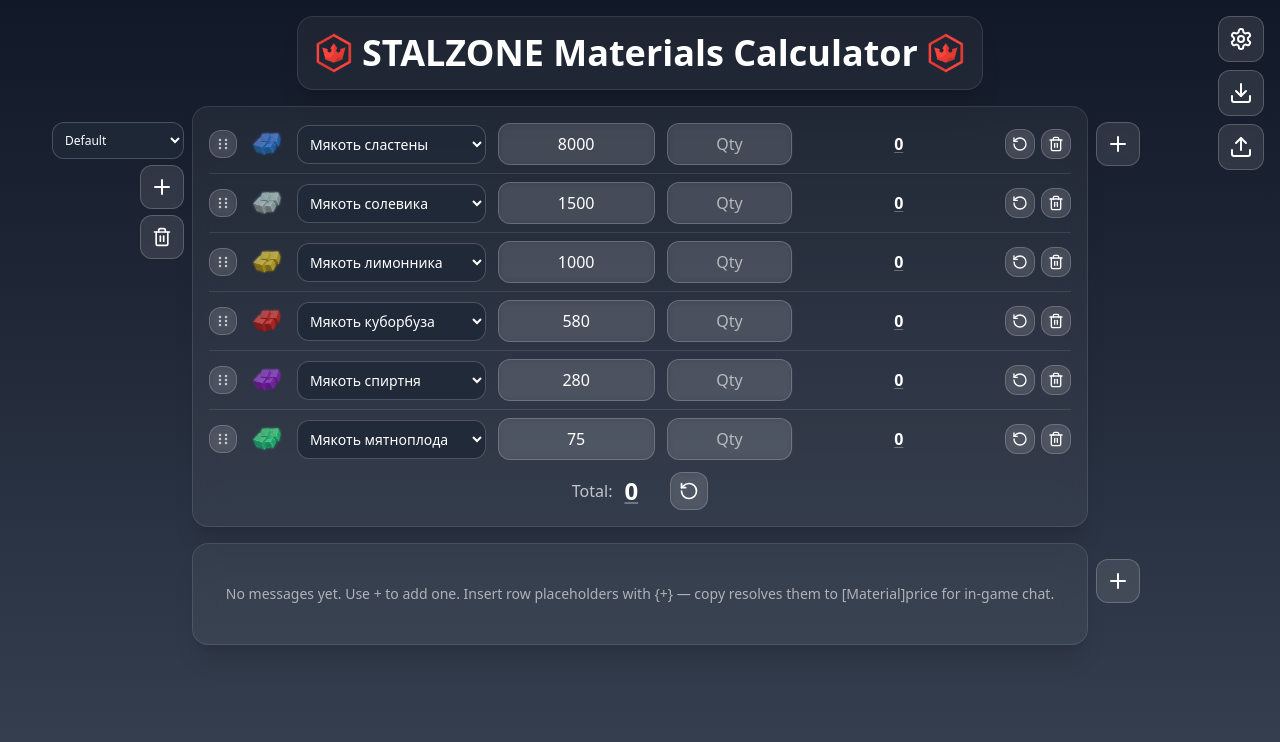
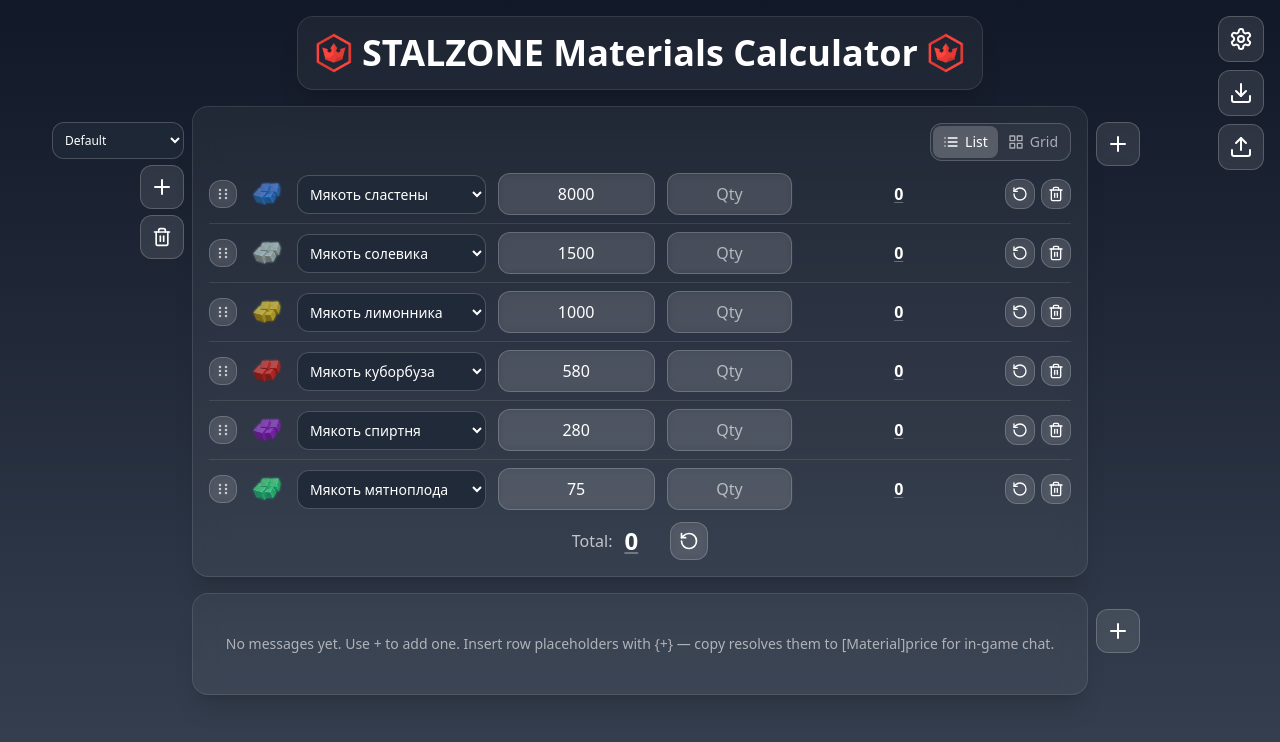
Before and after one commit to Falxns/sc-calculator-app, a React (Vite) app: page / in a window 1280 px wide. Shown: the top 742 px of the page. Built offline with nearby package versions, Linux system fonts and the light colour scheme.

Commit message:
feat: add grid view toggle

```diff
--- /dev/null
+++ b/src/components/CalculatorGridTile/CalculatorGridTile.tsx
@@ -0,0 +1,110 @@
+import React from 'react';
+import { useSortable } from '@dnd-kit/sortable';
+import { CSS } from '@dnd-kit/utilities';
+import type { Calculator, CalculatorState, Material } from '../../types';
+import { findMaterial, getMaterialImageSrc } from '../../utils/materialImage';
+
+interface CalculatorGridTileProps {
+  materials: Material[];
+  calculator: Calculator;
+  setCalculatorState: React.Dispatch<React.SetStateAction<CalculatorState>>;
+}
+
+const CalculatorGridTile = ({
+  materials,
+  calculator,
+  setCalculatorState,
+}: CalculatorGridTileProps) => {
+  const { id, materialId, price, quantity } = calculator;
+  const material = findMaterial(materials, materialId);
+  const imageSrc = getMaterialImageSrc(material);
+
+  const {
+    attributes,
+    listeners,
+    setNodeRef,
+    setActivatorNodeRef,
+    transform,
+    transition,
+    isDragging,
+  } = useSortable({ id });
+
+  const style = {
+    transform: CSS.Transform.toString(transform),
+    transition,
+    zIndex: isDragging ? 1 : undefined,
+    opacity: isDragging ? 0.85 : undefined,
+  };
+
+  const rejectRawInput = (raw: string) =>
+    raw.includes('-') || raw.includes('+') || raw.includes('e') || raw.includes('E');
+
+  const excludeSpecialCharacters = (e: React.KeyboardEvent<HTMLInputElement>) => {
+    if (['-', 'e', 'E', '+'].includes(e.key)) {
+      e.preventDefault();
+    }
+  };
+
+  const handleChange = (e: React.ChangeEvent<HTMLInputElement>, key: 'price' | 'quantity') => {
+    const raw = e.target.value;
+    if (rejectRawInput(raw)) return;
+
+    const nextValue = raw === '' ? 0 : Number(raw);
+    setCalculatorState((prev) => ({
+      ...prev,
+      calculators: prev.calculators.map((calc) =>
+        calc.id === id ? { ...calc, [key]: nextValue } : calc
+      ),
+    }));
+  };
+
+  return (
+    <div
+      ref={setNodeRef}
+      style={style}
+      title={material?.label ?? materialId}
+      className={`glass-effect flex flex-col items-center gap-1.5 p-2 min-w-0 ${
+        isDragging ? 'relative' : ''
+      }`}
+    >
+      <button
+        type="button"
+        ref={setActivatorNodeRef}
+        className="cursor-grab active:cursor-grabbing touch-none p-0.5 rounded-lg hover:bg-white/10"
+        aria-label={`Drag to reorder ${material?.label ?? materialId}`}
+        {...listeners}
+        {...attributes}
+      >
+        {imageSrc ? (
+          <img
+            src={imageSrc}
+            alt={material?.label ?? materialId}
+            className="w-10 h-10 object-contain pointer-events-none"
+          />
+        ) : (
+          <span className="w-10 h-10 rounded-lg bg-white/10 block" aria-hidden />
+        )}
+      </button>
+      <input
+        className="input py-1 px-1 text-xs text-center w-full min-w-0"
+        type="number"
+        value={price === 0 ? '' : price}
+        placeholder="Price"
+        aria-label={`Price for ${material?.label ?? materialId}`}
+        onChange={(e) => handleChange(e, 'price')}
+        onKeyDown={excludeSpecialCharacters}
+      />
+      <input
+        className="input py-1 px-1 text-xs text-center w-full min-w-0"
+        type="number"
+        value={quantity === 0 ? '' : quantity}
+        placeholder="Qty"
+        aria-label={`Quantity for ${material?.label ?? materialId}`}
+        onChange={(e) => handleChange(e, 'quantity')}
+        onKeyDown={excludeSpecialCharacters}
+      />
+    </div>
+  );
+};
+
+export default CalculatorGridTile;
--- /dev/null
+++ b/src/components/CalculatorViewToggle/CalculatorViewToggle.tsx
@@ -0,0 +1,44 @@
+import type { CalculatorViewMode } from '../../types/calculatorView';
+import GridIcon from '../icons/GridIcon';
+import ListIcon from '../icons/ListIcon';
+
+interface CalculatorViewToggleProps {
+  value: CalculatorViewMode;
+  onChange: (mode: CalculatorViewMode) => void;
+}
+
+const modes: { id: CalculatorViewMode; label: string; Icon: typeof ListIcon }[] = [
+  { id: 'list', label: 'List view', Icon: ListIcon },
+  { id: 'grid', label: 'Grid view', Icon: GridIcon },
+];
+
+const CalculatorViewToggle = ({ value, onChange }: CalculatorViewToggleProps) => (
+  <div
+    className="inline-flex rounded-xl border border-white/20 bg-white/5 p-0.5"
+    role="group"
+    aria-label="Calculator display mode"
+  >
+    {modes.map(({ id, label, Icon }) => {
+      const active = value === id;
+      return (
+        <button
+          key={id}
+          type="button"
+          className={`flex items-center gap-1.5 rounded-lg px-2.5 py-1.5 text-sm transition-colors ${
+            active
+              ? 'bg-white/20 text-white'
+              : 'text-white/60 hover:text-white hover:bg-white/10'
+          }`}
+          aria-label={label}
+          aria-pressed={active}
+          onClick={() => onChange(id)}
+        >
+          <Icon className="w-4 h-4" />
+          <span className="hidden sm:inline">{id === 'list' ? 'List' : 'Grid'}</span>
+        </button>
+      );
+    })}
+  </div>
+);
+
+export default CalculatorViewToggle;
--- a/src/components/PriceCalculator/PriceCalculator.tsx
+++ b/src/components/PriceCalculator/PriceCalculator.tsx
@@ -7,10 +7,12 @@ import {
 import {
   SortableContext,
   arrayMove,
+  rectSortingStrategy,
   verticalListSortingStrategy,
 } from '@dnd-kit/sortable';
 import useToast from '../../hooks/useToast';
 import useSortableSensors from '../../hooks/useSortableSensors';
+import useLocalStorage from '../../hooks/useLocalStorage';
 import { createCalculator, DEFAULT_MATERIALS } from '../../constants/materials';
 import {
   sectionWrapperClass,
@@ -20,8 +22,11 @@ import {
   sideActionButtonClass,
 } from '../../constants/layout';
 import type { CalculatorProfile, CalculatorState, Material } from '../../types';
+import type { CalculatorViewMode } from '../../types/calculatorView';
 import { copyToClipboard } from '../../utils/copyToClipboard';
 import CalculatorRow from '../CalculatorRow/CalculatorRow';
+import CalculatorGridTile from '../CalculatorGridTile/CalculatorGridTile';
+import CalculatorViewToggle from '../CalculatorViewToggle/CalculatorViewToggle';
 import ProfileToolbar from '../ProfileToolbar/ProfileToolbar';
 import ResetIcon from '../icons/ResetIcon';
 import PlusIcon from '../icons/PlusIcon';
@@ -63,6 +68,11 @@ const PriceCalculator = ({
   const resolvedMaterials = materials.length ? materials : DEFAULT_MATERIALS;
   const { toast, showToast } = useToast();
   const sensors = useSortableSensors();
+  const [viewMode, setViewMode] = useLocalStorage<CalculatorViewMode>(
+    'calculatorViewMode',
+    'list',
+    (parsed) => (parsed === 'grid' ? 'grid' : 'list')
+  );
 
   const total = calculatorState.calculators.reduce(
     (acc, calc) => acc + calc.price * calc.quantity,
@@ -131,6 +141,10 @@ const PriceCalculator = ({
       </div>
 
       <section className={sectionGlassClass}>
+        <div className="flex justify-end w-full">
+          <CalculatorViewToggle value={viewMode} onChange={setViewMode} />
+        </div>
+
         {calculatorState.calculators.length === 0 ? (
           <p className="text-sm text-white/60 text-center py-6">
             No rows yet. Use + to add a calculator row.
@@ -143,8 +157,9 @@ const PriceCalculator = ({
           >
             <SortableContext
               items={calculatorState.calculators.map((calc) => calc.id)}
-              strategy={verticalListSortingStrategy}
+              strategy={viewMode === 'grid' ? rectSortingStrategy : verticalListSortingStrategy}
             >
+              {viewMode === 'list' ? (
                 <div className="w-full divide-y divide-white/10">
                   {calculatorState.calculators.map((calculator) => (
                     <CalculatorRow
@@ -157,6 +172,18 @@ const PriceCalculator = ({
                     />
                   ))}
                 </div>
+              ) : (
+                <div className="grid grid-cols-[repeat(auto-fill,minmax(5.75rem,1fr))] gap-2 w-full">
+                  {calculatorState.calculators.map((calculator) => (
+                    <CalculatorGridTile
+                      key={calculator.id}
+                      materials={resolvedMaterials}
+                      setCalculatorState={setCalculatorState}
+                      calculator={calculator}
+                    />
+                  ))}
+                </div>
+              )}
             </SortableContext>
           </DndContext>
         )}
--- /dev/null
+++ b/src/components/icons/GridIcon.tsx
@@ -0,0 +1,24 @@
+interface GridIconProps {
+  className?: string;
+}
+
+const GridIcon = ({ className }: GridIconProps) => (
+  <svg
+    xmlns="http://www.w3.org/2000/svg"
+    viewBox="0 0 24 24"
+    fill="none"
+    stroke="currentColor"
+    strokeWidth="2"
+    strokeLinecap="round"
+    strokeLinejoin="round"
+    className={className}
+    aria-hidden
+  >
+    <rect x="3" y="3" width="7" height="7" />
+    <rect x="14" y="3" width="7" height="7" />
+    <rect x="14" y="14" width="7" height="7" />
+    <rect x="3" y="14" width="7" height="7" />
+  </svg>
+);
+
+export default GridIcon;
--- /dev/null
+++ b/src/components/icons/ListIcon.tsx
@@ -0,0 +1,26 @@
+interface ListIconProps {
+  className?: string;
+}
+
+const ListIcon = ({ className }: ListIconProps) => (
+  <svg
+    xmlns="http://www.w3.org/2000/svg"
+    viewBox="0 0 24 24"
+    fill="none"
+    stroke="currentColor"
+    strokeWidth="2"
+    strokeLinecap="round"
+    strokeLinejoin="round"
+    className={className}
+    aria-hidden
+  >
+    <line x1="8" y1="6" x2="21" y2="6" />
+    <line x1="8" y1="12" x2="21" y2="12" />
+    <line x1="8" y1="18" x2="21" y2="18" />
+    <line x1="3" y1="6" x2="3.01" y2="6" />
+    <line x1="3" y1="12" x2="3.01" y2="12" />
+    <line x1="3" y1="18" x2="3.01" y2="18" />
+  </svg>
+);
+
+export default ListIcon;
--- /dev/null
+++ b/src/types/calculatorView.ts
@@ -0,0 +1 @@
+export type CalculatorViewMode = 'list' | 'grid';
```
Lines whose indentation alone changed are shown as unchanged.
